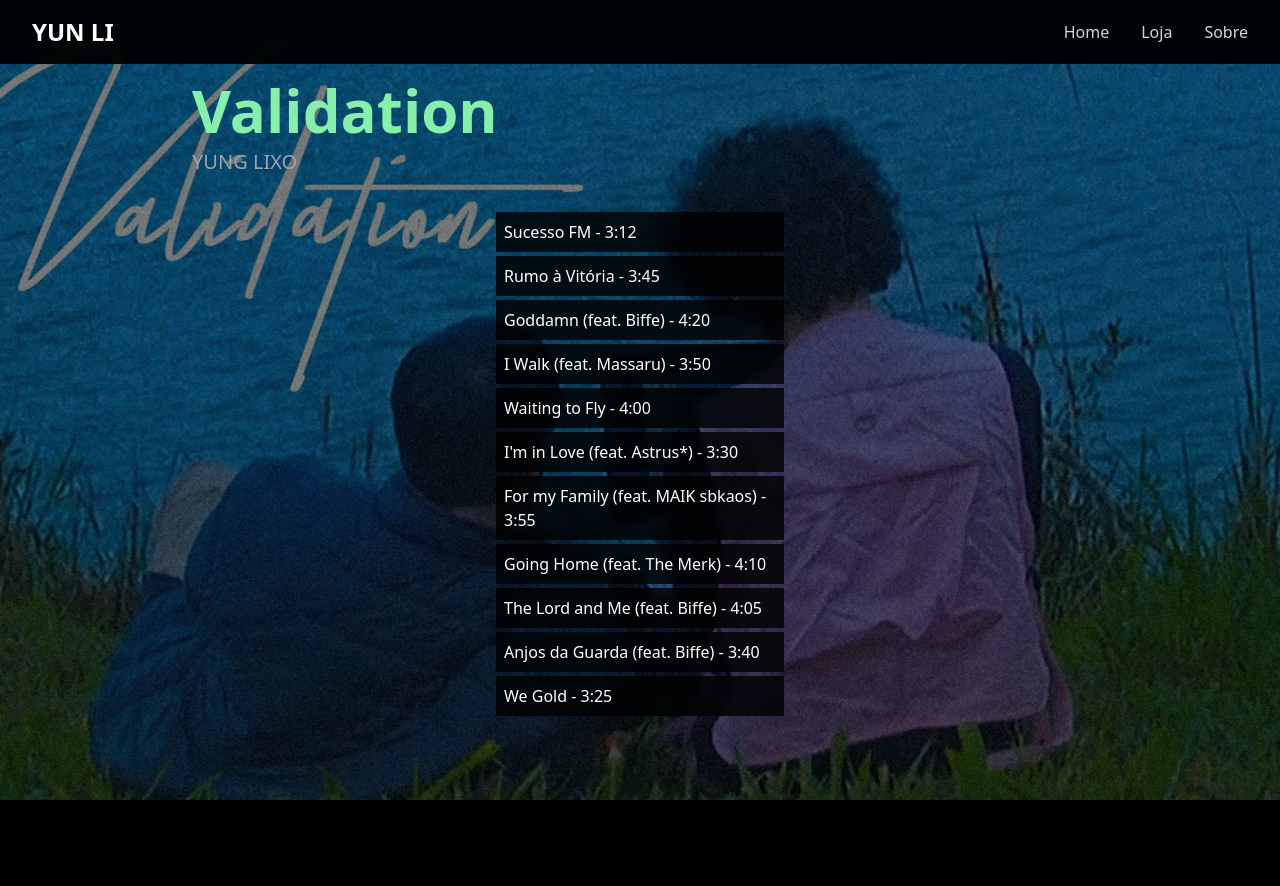
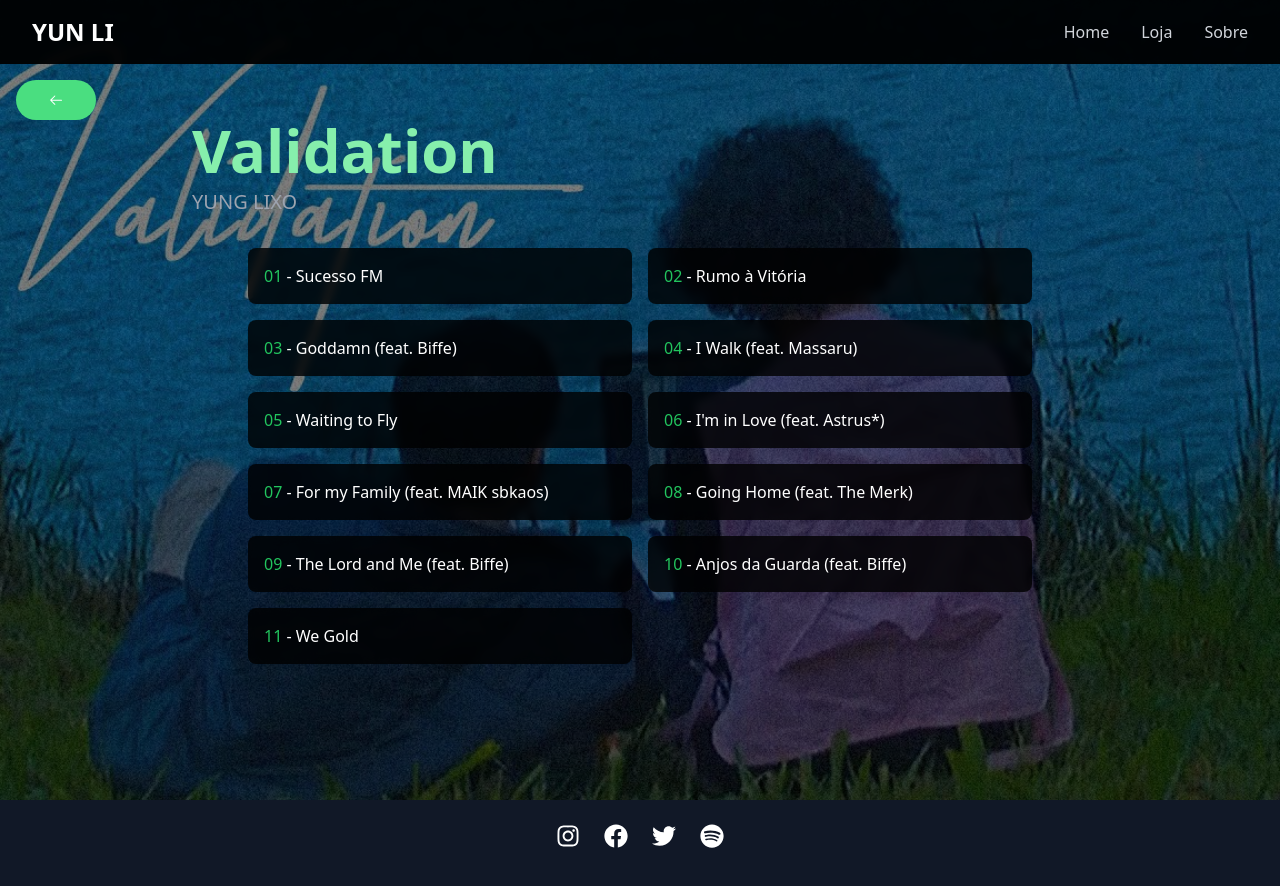
Before and after one commit to Wkyouma/Yun-Li-page, a React (Vite) app: page /album/1 in a window 1280 px wide. Before the commit the page ends 800 px from the top, so only its background shows below. Built offline with nearby package versions, Linux system fonts and the light colour scheme; a web font is replaced by a local one.

Commit message:
coisinhas extras

```diff
--- a/package.json
+++ b/package.json
@@ -13,6 +13,7 @@
     "framer-motion": "^11.17.0",
     "react": "^18.3.1",
     "react-dom": "^18.3.1",
+    "react-icons": "^5.4.0",
     "react-router-dom": "^7.1.1",
     "swiper": "^11.2.1"
   },
--- a/src/Json/Tracks.json
+++ b/src/Json/Tracks.json
@@ -8,57 +8,68 @@
             {
                 "id": 101,
                 "nome": "Sucesso FM",
-                "duracao": "3:12"
+                "duracao": "3:12",
+                "link":"https://www.youtube.com/watch?v=tqdOIs3K-SA"
             },
             {
                 "id": 102,
                 "nome": "Rumo à Vitória",
-                "duracao": "3:45"
+                "duracao": "3:45",
+                "link":"https://youtu.be/U7X8I-dYMXI?si=8R3ABfoQh2PkvS8m"
             },
             {
                 "id": 103,
                 "nome": "Goddamn (feat. Biffe)",
-                "duracao": "4:20"
+                "duracao": "4:20",
+                "link":"https://www.youtube.com/watch?v=82-jkPRrPjQ&list=PLSptejTZ0klNUClwbquJT_qbjtIdzoTPu&index=3"
             },
             {
                 "id": 104,
                 "nome": "I Walk (feat. Massaru)",
-                "duracao": "3:50"
+                "duracao": "3:50",
+                "link":"https://www.youtube.com/watch?v=STA78Wk-CMM&list=PLSptejTZ0klNUClwbquJT_qbjtIdzoTPu&index=4"
             },
             {
                 "id": 105,
                 "nome": "Waiting to Fly",
-                "duracao": "4:00"
+                "duracao": "4:00",
+                "link":"https://www.youtube.com/watch?v=oV1y68XSPws&list=PLSptejTZ0klNUClwbquJT_qbjtIdzoTPu&index=5"
             },
             {
                 "id": 106,
                 "nome": "I'm in Love (feat. Astrus*)",
-                "duracao": "3:30"
+                "duracao": "3:30",
+                "link":"https://www.youtube.com/watch?v=zLJIkEzdmAg&list=PLSptejTZ0klNUClwbquJT_qbjtIdzoTPu&index=6"
             },
             {
                 "id": 107,
                 "nome": "For my Family (feat. MAIK sbkaos)",
-                "duracao": "3:55"
+                "duracao": "3:55",
+                "link":"https://www.youtube.com/watch?v=0eOKg88Jcew&list=PLSptejTZ0klNUClwbquJT_qbjtIdzoTPu&index=7"
             },
             {
                 "id": 108,
                 "nome": "Going Home (feat. The Merk)",
-                "duracao": "4:10"
+                "duracao": "4:10",
+                "link":"https://www.youtube.com/watch?v=FZUB-ZSP0RU&list=PLSptejTZ0klNUClwbquJT_qbjtIdzoTPu&index=8"
             },
             {
                 "id": 109,
                 "nome": "The Lord and Me (feat. Biffe)",
-                "duracao": "4:05"
+                "duracao": "4:05",
+                "link":"https://www.youtube.com/watch?v=yba2g3aKItA&list=PLSptejTZ0klNUClwbquJT_qbjtIdzoTPu&index=9"
             },
             {
                 "id": 110,
                 "nome": "Anjos da Guarda (feat. Biffe)",
-                "duracao": "3:40"
+                "duracao": "3:40",
+                "link":"https://www.youtube.com/watch?v=gI_2-LacLiI&list=PLSptejTZ0klNUClwbquJT_qbjtIdzoTPu&index=10"
             },
             {
                 "id": 111,
                 "nome": "We Gold",
-                "duracao": "3:25"
+                "duracao": "3:25",
+                "link":"https://www.youtube.com/watch?v=NCMzWnmq45I"
             }
         ]
     },
@@ -71,61 +82,157 @@
             {
                 "id": 201,
                 "nome": "O Filho Pródigo",
-                "duracao": "3:15"
+                "duracao": "3:15",
+                "link":"https://youtu.be/rsxeE1WkHqw?si=b2S8FOBImamsDFxa"
             },
             {
                 "id": 202,
                 "nome": "Let it Pour",
-                "duracao": "3:50"
+                "duracao": "3:50",
+                "link":"https://youtu.be/KzUUemEW_iI?si=fk6olaXxfdr9SCgw"
             },
             {
                 "id": 203,
                 "nome": "The Story",
-                "duracao": "4:05"
+                "duracao": "4:05",
+                "link":"https://youtu.be/qkaxqSGI_OE?si=qKtlAKdfB2TkQhX3"
             },
             {
                 "id": 204,
                 "nome": "Back Home",
-                "duracao": "3:40"
+                "duracao": "3:40",
+                "link":"https://youtu.be/fnRyVCxqLqk?si=Qsd1uoKsGQk5-kGy"
             },
             {
                 "id": 205,
                 "nome": "Melhor Não",
-                "duracao": "3:30"
+                "duracao": "3:30",
+                "link":"https://youtu.be/RMeJND0yzeM?si=bBasvOg4fqp2Lei5"
             },
             {
                 "id": 206,
                 "nome": "Oldschool",
-                "duracao": "3:55"
+                "duracao": "3:55",
+                "link":"https://youtu.be/yApMEdYtkGM?si=Q1Q0HJ9PLDxcegWk"
             },
             {
                 "id": 207,
                 "nome": "Dirty Dancing",
-                "duracao": "4:10"
+                "duracao": "4:10",
+                "link":"https://youtu.be/ZBe3GmoFJys?si=iS4Gc7QjmLfMzMk2"
             }
+            ,{
+                "id": 208,
+                "nome": "Saúde",
+                "duracao": "4:10",
+                "link":"https://youtu.be/xXeDMfisrU8?si=gIcnDcGd58iWG_ap"
+            }
+            ,{
+                "id": 209,
+                "nome": "quase perfeito",
+                "duracao": "4:10",
+                "link":"https://youtu.be/vLQR5UCq5J0?si=9MM5oQDQciP44pg5"
+            }
+            ,{
+                "id": 210,
+                "nome": "Máquina do tempo",
+                "duracao": "4:10",
+                "link":"https://youtu.be/Z7LsJA7NJF0?si=9eprnLhJvCLcrIhU"
+            }
+            ,{
+                "id": 211,
+                "nome": "Flores de outro carnaval",
+                "duracao": "4:10",
+                "link":"https://youtu.be/tR-m63k2nNM?si=_5jQLdh87rLMvDkN"
+            }
+
         ]
     },
     {
         "id": 3,
-        "titulo": "13 Lentes",
+        "titulo": "13 Lentes de um final feliz",
         "artista": "Artista Desconhecido",
         "ano": "Desconhecido",
         "musicas": [
             {
                 "id": 301,
-                "nome": "Faixa 1",
-                "duracao": "Desconhecido"
+                "nome": "Au revoir",
+                "duracao": "Desconhecido",
+                "link":"https://youtu.be/asI5cHpQPAA?si=q0vZqPsStnWfKR-V"
             },
             {
                 "id": 302,
-                "nome": "Faixa 2",
-                "duracao": "Desconhecido"
+                "nome": "Carruagem",
+                "duracao": "Desconhecido",
+                "link":"https://youtu.be/wRlhPzhgqu0?si=cupOhxwKCfcuj22I"
             },
             {
                 "id": 303,
-                "nome": "Faixa 3",
-                "duracao": "Desconhecido"
+                "nome": "Agradeço",
+                "duracao": "Desconhecido",
+                "link":"https://youtu.be/GPemhYrDATw?si=ad_0i_ZNwmJOCerD"
+            } ,
+            {
+                "id": 304,
+                "nome": "Corrida",
+                "duracao": "Desconhecido",
+                "link":"https://youtu.be/mNlhepSXi4g?si=nVPRIJw_rvITy___"
+            },
+            {
+                "id": 305,
+                "nome": " Joias da família",
+                "duracao": "Desconhecido",
+                "link":"https://youtu.be/WlylgE8fSLs?si=V8S2vR9dTmoJkfSS"
+            },
+            {
+                "id": 306,
+                "nome": "Nunca paro",
+                "duracao": "Desconhecido",
+                "link":"https://youtu.be/TSLRScqwemI?si=v_X1YLW0It1w3usy"
+            },
+            {
+                "id": 307,
+                "nome": "Memórias",
+                "duracao": "Desconhecido",
+                "link":"https://youtu.be/GC-BHmtlhFQ?si=FgFkEyp4ytgrPARp"
+            },
+            {
+                "id": 308,
+                "nome": "Lost in translation",
+                "duracao": "Desconhecido",
+                "link":"https://youtu.be/6ep0itQcsUM?si=fvFicOEwNppG1DLx"
+            },
+            {
+                "id": 309,
+                "nome": "Primavera",
+                "duracao": "Desconhecido",
+                "link":"https://youtu.be/nKJyKsFgDJY?si=QtxyUR0JkfSVF0_p"
+            },
+            {
+                "id": 310,
+                "nome": " Let me see the sun",
+                "duracao": "Desconhecido",
+                "link":"https://youtu.be/MVrIi0zI6gc?si=aYAUArO_YN-8l9wY"
+            },
+            {
+                "id": 311,
+                "nome": "Adeus",
+                "duracao": "Desconhecido",
+                "link":"https://youtu.be/vWsdkDa3vOw?si=I6LhNIlUAEQ1Vmcd"
+            },
+            {
+                "id": 312,
+                "nome": "Deixa doer",
+                "duracao": "Desconhecido",
+                "link":"https://youtu.be/cgW6sqr8X0k?si=nIzj7PcRp-ZlbONI"
+            },
+            {
+                "id": 312,
+                "nome": "Não me faça falar",
+                "duracao": "Desconhecido",
+                "link":"https://youtu.be/Ryz5LuaFznM?si=erD6OLQCJ-rKSZHb"
             }
+
 
         ]
     }
--- a/src/Routes.jsx
+++ b/src/Routes.jsx
@@ -5,6 +5,7 @@ import NotFound from './pages/NotFound';
 import Nav from './componentes/Nav'
 import Album from './pages/Album/index';
 import Sobre from './pages/Sobre/index'
+import Footer from './componentes/footer'
 function App() {
   return (
     <BrowserRouter>
@@ -16,6 +17,7 @@ function App() {
         <Route path='*' element={<NotFound></NotFound>}></Route>
         <Route path="/album/:id" element={<Album />} />
       </Routes>
+      <Footer></Footer>
     </BrowserRouter>
   )
 }
--- a/src/componentes/carrossel/index.jsx
+++ b/src/componentes/carrossel/index.jsx
@@ -28,7 +28,7 @@ const Carousel = () => {
     ];
 
     return (
-        <div className="py-12 bg-black">
+        <div className="py-12 bg-transparent">
             <Swiper
                 effect={'coverflow'}
                 grabCursor={true}
--- a/src/componentes/footer/index.jsx
+++ b/src/componentes/footer/index.jsx
@@ -0,0 +1,28 @@
+import { FaInstagram, FaFacebook, FaTwitter, FaSpotify } from 'react-icons/fa';
+
+const Footer = () => {
+    return (
+        <div className="bg-gray-900 text-white py-6">
+            <div className="max-w-6xl mx-auto flex flex-col items-center">
+
+                <div className="flex space-x-6 mb-4">
+                    <a href="https://www.instagram.com" target="_blank" rel="noopener noreferrer" className="hover:text-pink-300 transition duration-300">
+                        <FaInstagram className="w-6 h-6" />
+                    </a>
+                    <a href="https://www.facebook.com" target="_blank" rel="noopener noreferrer" className="hover:text-pink-300 transition duration-300">
+                        <FaFacebook className="w-6 h-6" />
+                    </a>
+                    <a href="https://www.twitter.com" target="_blank" rel="noopener noreferrer" className="hover:text-pink-300 transition duration-300">
+                        <FaTwitter className="w-6 h-6" />
+                    </a>
+                    <a href="https://www.spotify.com" target="_blank" rel="noopener noreferrer" className="hover:text-pink-300 transition duration-300">
+                        <FaSpotify className="w-6 h-6" />
+                    </a>
+                </div>
+
+            </div>
+        </div>
+    );
+}
+
+export default Footer;
--- a/src/index.css
+++ b/src/index.css
@@ -1,7 +1,3 @@
 @tailwind base;
 @tailwind components;
 @tailwind utilities;
-
-body{
-    background-color: black;
-}
--- a/src/pages/Album/index.jsx
+++ b/src/pages/Album/index.jsx
@@ -1,20 +1,21 @@
-import { useParams } from 'react-router-dom';
+import { useParams, Link } from 'react-router-dom';
+import { motion } from "framer-motion";
+import { GoArrowLeft } from 'react-icons/go';
 import Albuns from '../../Json/Tracks.json';
 import Teste from '/Galeria/teste.jpg';
-import testes from '/Galeria/teste1.jpg'
+import testes from '/Galeria/teste1.jpg';
 
 const Album = () => {
     const { id } = useParams();
     const albumId = parseInt(id);
     const album = Albuns.find(album => album.id === albumId);
 
-
-
     const getAlbumColors = (albumId) => {
         const colors = {
-            1: { back: Teste, text: "text-green-300", accent: "text-green-500", hover: "hover:text-green-400" },
-            2: { back: testes, text: "text-blue-300", accent: "text-blue-500", hover: "hover:text-blue-400" },
-            3: { back: "bg-pink-400", text: "text-pink-300", accent: "text-pink-500", hover: "hover:text-pink-400" }
+            1: { back: Teste, text: "text-green-300", accent: "text-green-500", hover: "hover:text-green-400", butao:"bg-green-400" },
+            2: { back: testes, text: "text-blue-300", accent: "text-blue-500", hover: "hover:text-blue-400", butao:"bg-blue-400" },
+            3: { back: "bg-pink-400", text: "text-pink-300", accent: "text-pink-500", hover: "hover:text-pink-400", butao:"bg-pink-400" },
+            4: { back: "bg-pink-400", text: "text-pink-300", accent: "text-pink-500", hover: "hover:text-pink-400" }
         };
         return colors[albumId] || colors[1];
     };
@@ -22,37 +23,57 @@ const Album = () => {
     const colors = getAlbumColors(albumId);
 
     return (
-        <div className={`min-h-screen pt-20 px-4 bg-cover bg-center bg-no-repeat`} style={{ backgroundImage: `url(${colors.back})` }}>
-              <div className="absolute inset-0 bg-black/50"></div>
+        <motion.div
+        initial={{ opacity: 0 }}
+        animate={{ opacity: 1 }}
+        className={`relative min-h-screen pt-20 px-4 bg-cover bg-center bg-no-repeat`}
+        style={{ backgroundImage: `url(${colors.back})`
 
+        }}>
+              <div className="absolute inset-0 h-full w-full bg-black/50"></div>
+              <Link
+              to={"/"}
+              className={`flex w-16 md:w-20 hover:bg-opacity-80 ${colors.butao} text-white font-bold py-2 md:py-3 px-6 md:px-8
+              rounded-full transform transition hover:scale-105 hover:shadow-neon`}>
+                <GoArrowLeft />
+              </Link>
             <div className="relative z-10">
                 <div className="max-w-4xl mx-auto">
                     <div className="mb-8">
-                        <h1 className={`text-4xl md:text-6xl font-bold ${colors.text} mb-2`}>
+                        <h1 className={`text-3xl sm:text-4xl md:text-6xl font-bold ${colors.text} mb-2`}>
                             {album.titulo}
                         </h1>
                         <div className="flex items-center gap-4 text-gray-400">
-                            <span className="text-xl">{album.artista}</span>
+                            <span className="text-lg md:text-xl">{album.artista}</span>
                         </div>
                     </div>
                 </div>
                 <div className="space-y-4 justify-center flex">
-                    <ul className="relative z-10">
-                        {album.musicas.map((musica) => (
-                            <li
-                                className={`bg-black/80 backdrop-blur-sm text-white m-1 p-2 ${colors.hover} w-72
-                                          transition-all duration-300 hover:scale-105`}
-                                key={musica.id}
-                                tabIndex={0}
-                                role="button"
-                            >
-                                {musica.nome} - {musica.duracao}
-                            </li>
-                        ))}
+                    <ul className="grid grid-cols-1 sm:grid-cols-2  gap-4 mb-10">
+                    {album.musicas.map((musica, index) => (
+                        <motion.li
+                        key={musica.id}
+                        initial={{ x: 5, opacity: 0 }}
+                        animate={{ x: 0, opacity: 1 }}
+                        transition={{ delay: index * 0.09 }}
+                            className={`bg-black/80 backdrop-blur-sm text-white  p-4
+                                          w-full sm:w-80 md:w-96 rounded-lg ${colors.hover}
+                                          transition-all duration-300 hover:scale-102
+                                          hover:bg-black/90 group cursor-pointer`}
+
+
+                            role="button"
+                            onClick={() => window.open(musica.link, '_blank')}
+                        >
+                            <span className={`${colors.accent} font-medium w-6 text-center`}>
+                                {String(index + 1).padStart(2, '0 ')}</span>
+                             <span> - </span> {musica.nome}
+                        </motion.li>
+                    ))}
                     </ul>
                 </div>
             </div>
-        </div>
+        </motion.div>
     );
 };
 
--- a/src/pages/Home/index.jsx
+++ b/src/pages/Home/index.jsx
@@ -3,7 +3,7 @@ import Carousel from '../../componentes/carrossel';
 const Home = () => {
 
     return (
-        <div className="relative">
+        <div className="relative bg-gradient-to-r from-slate-800  to-black">
             <Section
                 title="Validation"
                 subtitle="teste | teste"
@@ -35,7 +35,7 @@ const Home = () => {
             />
 
              {/* Seção do Carrossel */}
-             <div className="bg-black py-16">
+             <div className="bg-transparent py-16">
                 <div className="max-w-7xl mx-auto px-4">
                     <h2 className="text-4xl font-bold text-white text-center mb-12">
                         Destaques
```
Also changed, not shown: public/Galeria/teste1000.jpg (renamed from public/Galeria/b641580e1bb3ebd19a768eab39c41e24.jpg), 1 other file (tests, documents, lock files or other folders).
